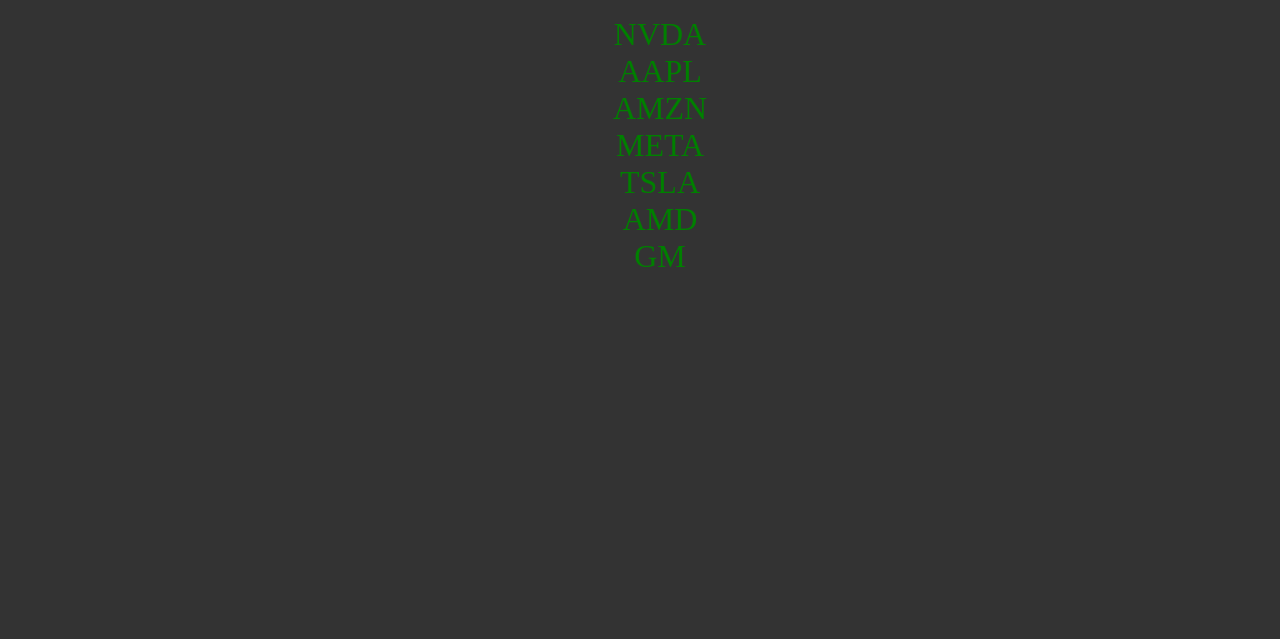
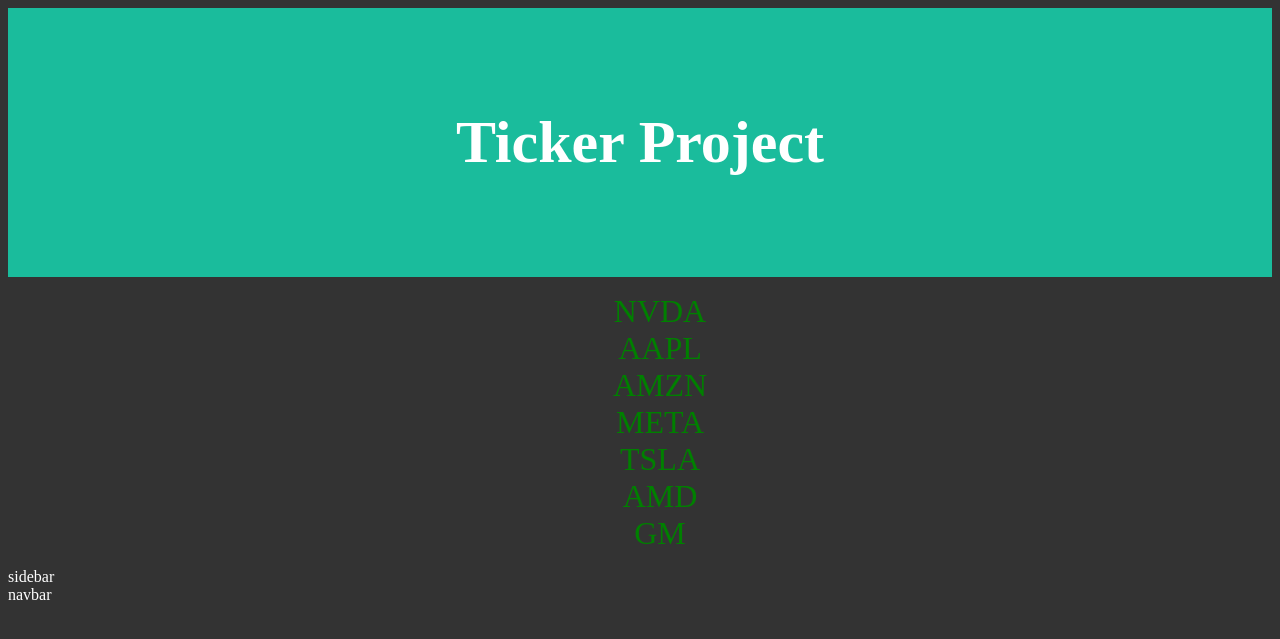
Before and after one commit to MahirNavid/Mahir-s-Webapp, a Flask app: page / in a window 1280 px wide. Shown: the top 639 px of the page. Run offline with Flask 3, Linux system fonts and the light colour scheme.

Commit message:
Update template.html

```diff
--- a/templates/template.html
+++ b/templates/template.html
@@ -7,13 +7,19 @@
         <link href="/static/styles.css" rel="stylesheet">
     </head>
     <body class="page">
+        <header class="header">
+            <h1>Ticker Project</h1>
+        </header>
+
         {% block index %}{% endblock %}
         {% block ticker %}{% endblock %}
+
         <aside class="sidebar">
+            sidebar
+        </aside>
 
-        </aside>
         <nav class="nav">
-
+            navbar
         </nav>
     </body>
 </html>
```
